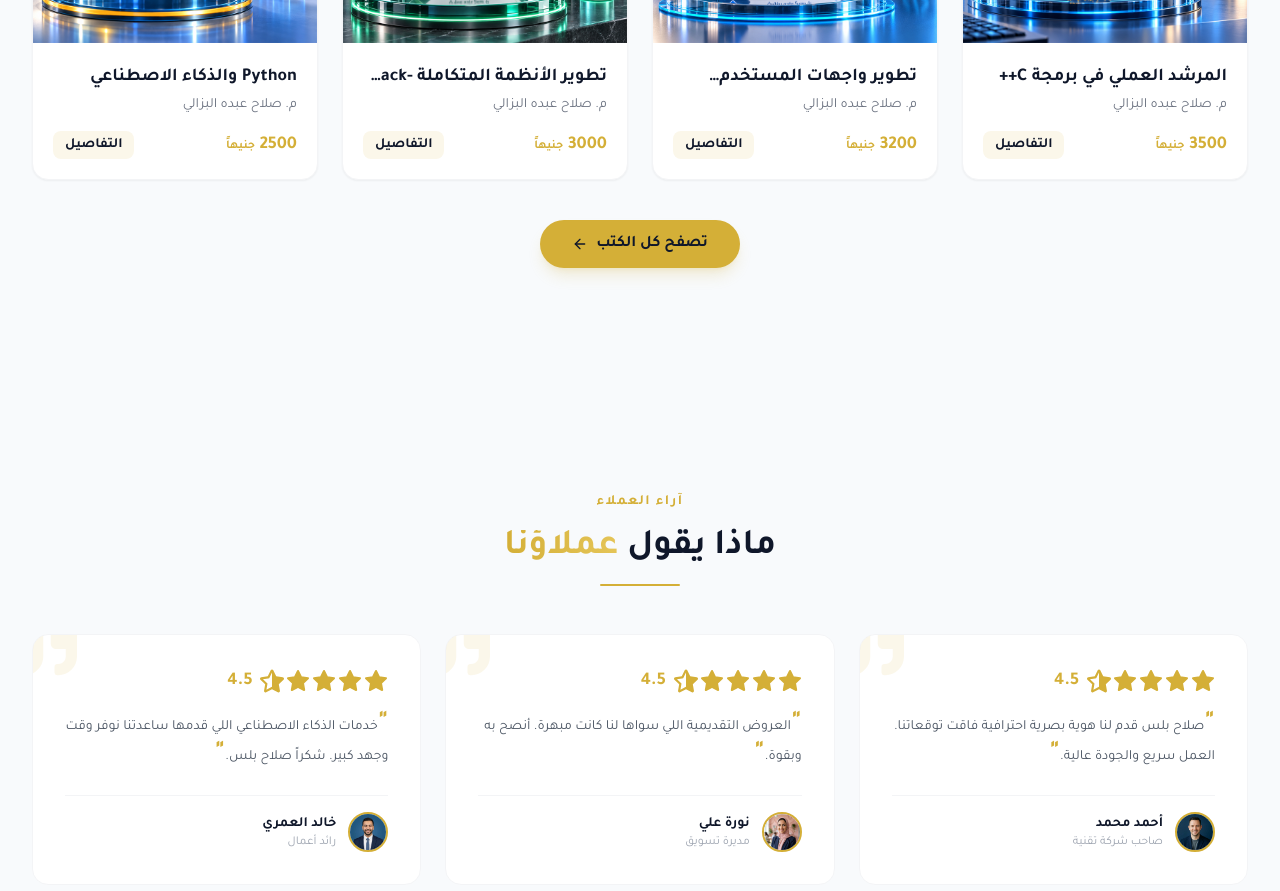
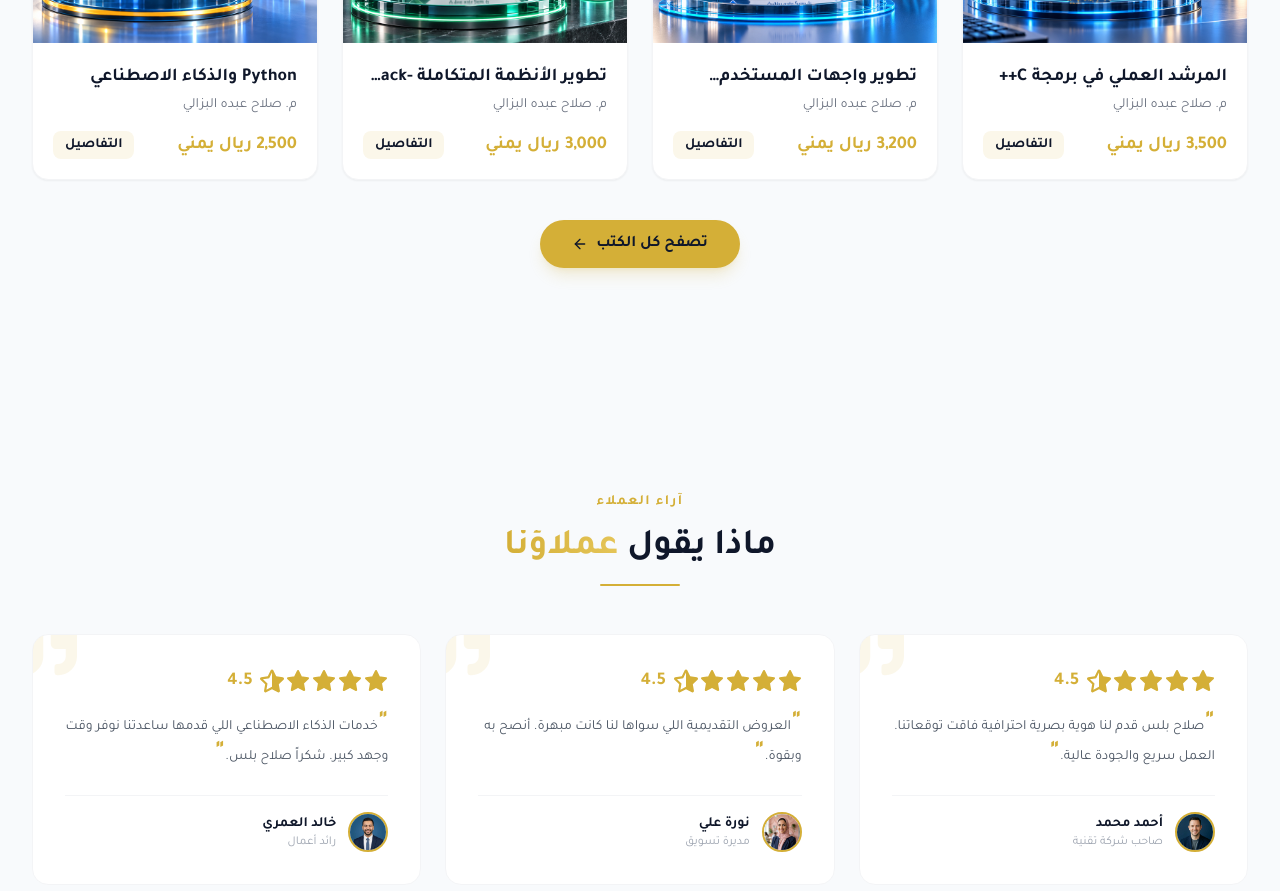
Before and after one commit to salahalbzali/salah-plus, a Next.js app: page / in a window 1280 px wide. Shown: the part 4900-5791 px from the top of the page. Built offline with nearby package versions, Linux system fonts and the light colour scheme; no server answers.

Commit message:
Integrate currency formatting in FeaturedBooks

```diff
--- a/components/FeaturedBooks.tsx
+++ b/components/FeaturedBooks.tsx
@@ -4,9 +4,11 @@ import { motion } from "framer-motion";
 import { FiArrowLeft } from "react-icons/fi";
 import Link from "next/link";
 import { booksData } from "@/lib/books";
+import { useCurrency } from "@/lib/CurrencyContext";
 
 export default function FeaturedBooks() {
   const books = booksData.slice(0, 4);
+  const { formatPrice } = useCurrency();
 
   return (
     <section className="py-16 sm:py-20 md:py-28 bg-cream dark:bg-navy relative overflow-hidden">
@@ -29,7 +31,7 @@ export default function FeaturedBooks() {
                 </Link>
                 <p className="text-sm text-gray-500 dark:text-gray-400 mb-4">{book.author}</p>
                 <div className="mt-auto flex items-center justify-between">
-                  <div className="text-lg font-black text-gold">{book.price} <span className="text-xs">جنيهاً</span></div>
+                  <div className="text-lg font-black text-gold">{formatPrice(book.price)}</div>
                   <Link href={`/store/${book.id}`} className="text-sm font-bold text-navy dark:text-white bg-gold/10 px-3 py-1 rounded-lg hover:bg-gold hover:text-navy transition-colors">التفاصيل</Link>
                 </div>
               </div>
```
